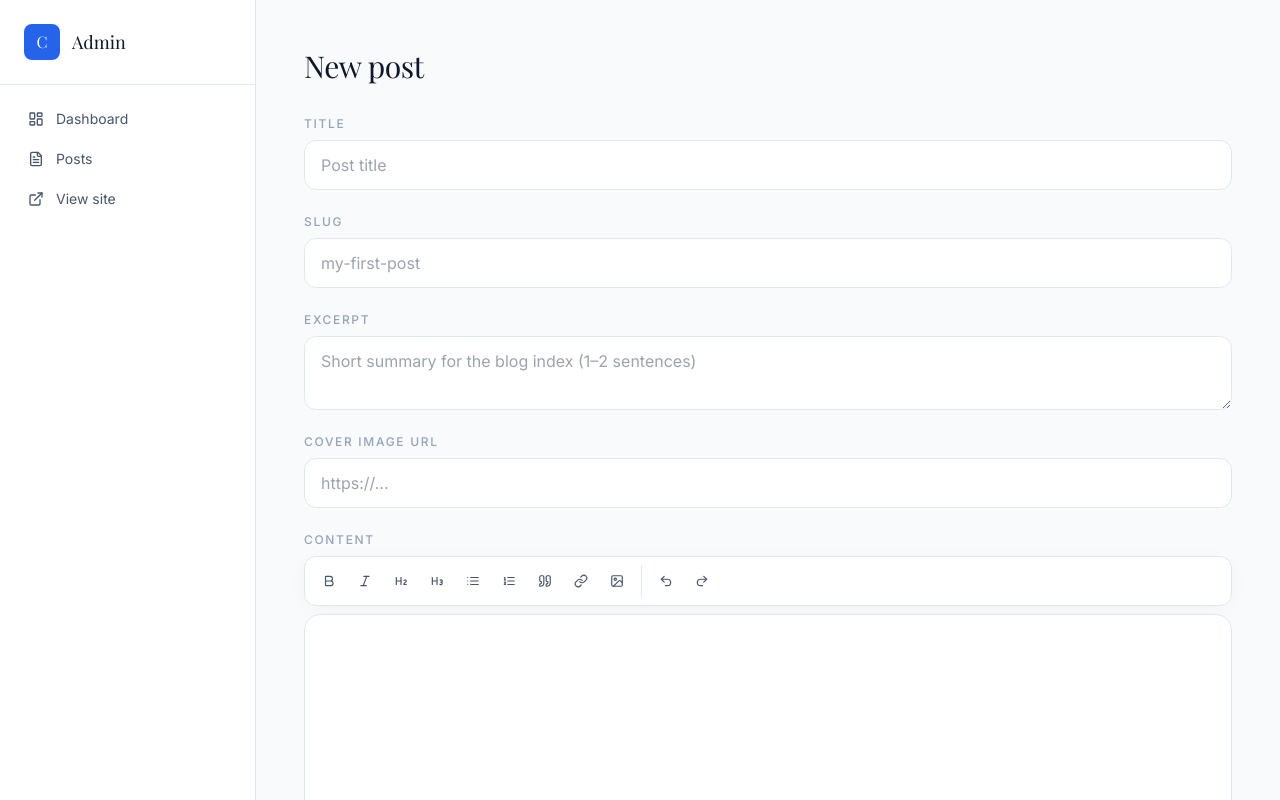
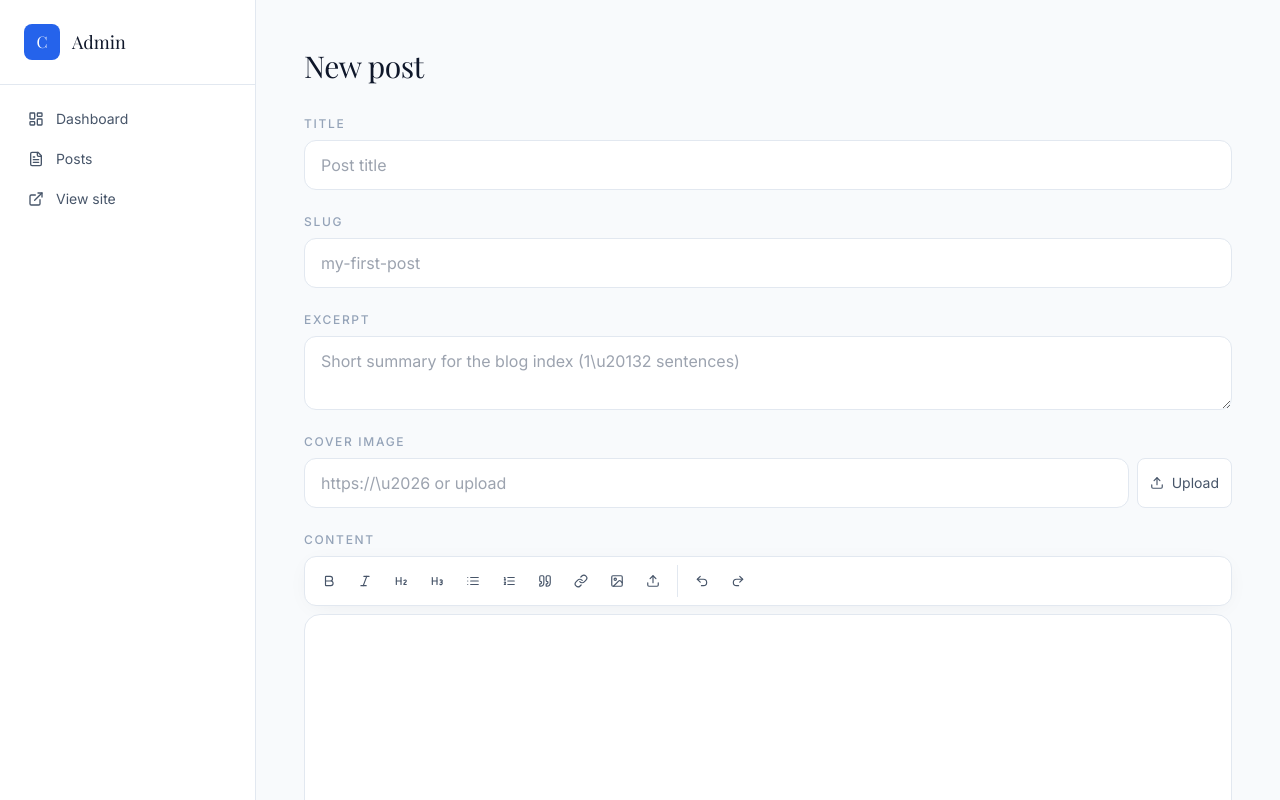
Before and after one commit to iqdecision24/claude-caiman-company-registration, a Next.js app: page /admin/posts/new in a window 1280 px wide. Shown: the top 800 px of the page. Built offline with nearby package versions, Linux system fonts and the light colour scheme; no server answers; sample sign-in values are in the browser's storage.

Commit message:
feat: Cloudinary signed direct upload from PostEditor (image + cover)

```diff
--- a/package.json
+++ b/package.json
@@ -22,6 +22,7 @@
     "@tiptap/extension-link": "^2.10.3",
     "bcryptjs": "^2.4.3",
     "clsx": "^2.1.1",
+    "cloudinary": "^2.5.1",
     "gsap": "^3.12.5",
     "lucide-react": "^0.468.0",
     "next": "^15.5.4",
--- /dev/null
+++ b/src/app/api/cloudinary/sign/route.ts
@@ -0,0 +1,70 @@
+import { NextResponse } from 'next/server';
+import { z } from 'zod';
+import { auth } from '@/lib/auth';
+import { cloudinary, isCloudinaryConfigured } from '@/lib/cloudinary';
+
+// Returns a short-lived signature the browser uses to POST an image directly
+// to Cloudinary. Only authenticated admins can obtain a signature.
+//
+// Client usage:
+//   const { cloudName, apiKey, timestamp, folder, signature } =
+//     await (await fetch('/api/cloudinary/sign', { method: 'POST',
+//       headers: { 'Content-Type': 'application/json' },
+//       body: JSON.stringify({ folder: 'cayman-formation/posts' }) })).json();
+//
+//   const fd = new FormData();
+//   fd.append('file', file);
+//   fd.append('api_key', apiKey);
+//   fd.append('timestamp', String(timestamp));
+//   fd.append('folder', folder);
+//   fd.append('signature', signature);
+//   const up = await fetch(`https://api.cloudinary.com/v1_1/${cloudName}/image/upload`, {
+//     method: 'POST', body: fd,
+//   });
+//   const { secure_url } = await up.json();
+
+export const runtime = 'nodejs';
+export const dynamic = 'force-dynamic';
+
+const bodySchema = z.object({
+  folder: z.string().min(1).max(120).optional(),
+});
+
+export async function POST(req: Request) {
+  const session = await auth();
+  if (!session?.user) {
+    return NextResponse.json({ error: 'Unauthorized' }, { status: 401 });
+  }
+
+  if (!isCloudinaryConfigured()) {
+    return NextResponse.json(
+      {
+        error:
+          'Cloudinary is not configured. Set CLOUDINARY_CLOUD_NAME, CLOUDINARY_API_KEY and CLOUDINARY_API_SECRET in env.',
+      },
+      { status: 500 },
+    );
+  }
+
+  const json = await req.json().catch(() => ({}));
+  const parsed = bodySchema.safeParse(json);
+  if (!parsed.success) {
+    return NextResponse.json({ error: 'Invalid body' }, { status: 400 });
+  }
+
+  const folder = parsed.data.folder ?? 'cayman-formation/posts';
+  const timestamp = Math.round(Date.now() / 1000);
+
+  const signature = cloudinary.utils.api_sign_request(
+    { timestamp, folder },
+    process.env.CLOUDINARY_API_SECRET!,
+  );
+
+  return NextResponse.json({
+    cloudName: process.env.CLOUDINARY_CLOUD_NAME,
+    apiKey: process.env.CLOUDINARY_API_KEY,
+    timestamp,
+    folder,
+    signature,
+  });
+}
--- /dev/null
+++ b/src/components/admin/ImageUpload.tsx
@@ -0,0 +1,128 @@
+'use client';
+
+import { useRef, useState } from 'react';
+import { Upload, Loader2 } from 'lucide-react';
+import { cn } from '@/lib/utils';
+
+type Props = {
+  onUploaded: (url: string) => void;
+  folder?: string;
+  label?: React.ReactNode;
+  loadingLabel?: React.ReactNode;
+  className?: string;
+  iconOnly?: boolean;
+  maxSizeMb?: number;
+};
+
+type SignResponse = {
+  cloudName: string;
+  apiKey: string;
+  timestamp: number;
+  folder: string;
+  signature: string;
+};
+
+/**
+ * Signed direct upload to Cloudinary.
+ * - Asks /api/cloudinary/sign (admin-only) for a short-lived signature
+ * - Uploads the file straight from the browser to Cloudinary
+ * - Calls onUploaded(secure_url) once the CDN URL is available
+ */
+export function ImageUpload({
+  onUploaded,
+  folder = 'cayman-formation/posts',
+  label,
+  loadingLabel,
+  className,
+  iconOnly,
+  maxSizeMb = 8,
+}: Props) {
+  const input = useRef<HTMLInputElement>(null);
+  const [loading, setLoading] = useState(false);
+  const [error, setError] = useState<string | null>(null);
+
+  async function handleFile(file: File) {
+    setError(null);
+    if (file.size > maxSizeMb * 1024 * 1024) {
+      setError(`File too large (max ${maxSizeMb} MB)`);
+      return;
+    }
+    if (!file.type.startsWith('image/')) {
+      setError('Only images are allowed');
+      return;
+    }
+
+    setLoading(true);
+    try {
+      const signRes = await fetch('/api/cloudinary/sign', {
+        method: 'POST',
+        headers: { 'Content-Type': 'application/json' },
+        body: JSON.stringify({ folder }),
+      });
+      if (!signRes.ok) {
+        const payload = await signRes.json().catch(() => ({}));
+        throw new Error(payload.error ?? `Sign failed (${signRes.status})`);
+      }
+      const sig = (await signRes.json()) as SignResponse;
+
+      const fd = new FormData();
+      fd.append('file', file);
+      fd.append('api_key', sig.apiKey);
+      fd.append('timestamp', String(sig.timestamp));
+      fd.append('folder', sig.folder);
+      fd.append('signature', sig.signature);
+
+      const up = await fetch(
+        `https://api.cloudinary.com/v1_1/${sig.cloudName}/image/upload`,
+        { method: 'POST', body: fd },
+      );
+      if (!up.ok) {
+        const payload = await up.json().catch(() => ({}));
+        throw new Error(payload.error?.message ?? `Upload failed (${up.status})`);
+      }
+      const data = (await up.json()) as { secure_url: string };
+      onUploaded(data.secure_url);
+    } catch (err) {
+      setError((err as Error).message);
+    } finally {
+      setLoading(false);
+    }
+  }
+
+  return (
+    <>
+      <button
+        type="button"
+        onClick={() => input.current?.click()}
+        disabled={loading}
+        title={typeof label === 'string' ? label : 'Upload image'}
+        className={cn(
+          'inline-flex items-center justify-center gap-2 rounded-lg border border-border bg-white text-sm text-foreground-muted transition-colors hover:border-brand/40 hover:text-brand disabled:opacity-50 disabled:cursor-not-allowed',
+          iconOnly ? 'h-8 w-8' : 'px-3 py-2',
+          className,
+        )}
+      >
+        {loading ? (
+          <Loader2 size={14} className="animate-spin" />
+        ) : (
+          <Upload size={14} />
+        )}
+        {!iconOnly && (
+          <span>{loading ? (loadingLabel ?? 'Uploading\u2026') : (label ?? 'Upload')}</span>
+        )}
+      </button>
+      <input
+        ref={input}
+        type="file"
+        accept="image/*"
+        className="hidden"
+        onChange={(e) => {
+          const f = e.target.files?.[0];
+          if (f) void handleFile(f);
+          e.target.value = '';
+        }}
+      />
+      {error && <p className="mt-1 text-xs text-red-600">{error}</p>}
+    </>
+  );
+}
--- a/src/components/admin/PostEditor.tsx
+++ b/src/components/admin/PostEditor.tsx
@@ -9,9 +9,11 @@ import Image from '@tiptap/extension-image';
 import {
   Bold, Italic, List, ListOrdered, Heading2, Heading3,
   Quote, Undo2, Redo2, Link as LinkIcon, Image as ImageIcon,
+  ImagePlus,
 } from 'lucide-react';
 import { Button } from '@/components/ui/Button';
 import { makeSlug } from '@/lib/utils';
+import { ImageUpload } from '@/components/admin/ImageUpload';
 
 type Initial = {
   id: string;
@@ -128,20 +130,38 @@ export function PostEditor({ post }: { post?: Initial }) {
           rows={2}
           value={excerpt ?? ''}
           onChange={(e) => setExcerpt(e.target.value)}
-          placeholder="Short summary for the blog index (1–2 sentences)"
+          placeholder="Short summary for the blog index (1\u20132 sentences)"
         />
       </div>
 
       <div className="grid gap-2">
         <label className="text-xs font-medium uppercase tracking-[0.14em] text-foreground-subtle">
-          Cover image URL
+          Cover image
         </label>
-        <input
-          className={inputCls}
-          value={imageUrl ?? ''}
-          onChange={(e) => setImageUrl(e.target.value)}
-          placeholder="https://…"
-        />
+        <div className="flex gap-2">
+          <input
+            className={inputCls}
+            value={imageUrl ?? ''}
+            onChange={(e) => setImageUrl(e.target.value)}
+            placeholder="https://\u2026 or upload"
+          />
+          <ImageUpload
+            folder="cayman-formation/covers"
+            label="Upload"
+            onUploaded={(url) => setImageUrl(url)}
+            className="shrink-0"
+          />
+        </div>
+        {imageUrl && (
+          <div className="mt-2 rounded-xl border border-border bg-white p-2 w-fit">
+            {/* eslint-disable-next-line @next/next/no-img-element */}
+            <img
+              src={imageUrl}
+              alt="cover preview"
+              className="h-24 w-auto rounded-lg object-cover"
+            />
+          </div>
+        )}
       </div>
 
       <div className="grid gap-2">
@@ -150,7 +170,7 @@ export function PostEditor({ post }: { post?: Initial }) {
         </label>
 
         {editor && (
-          <div className="flex flex-wrap gap-1 rounded-xl border border-border bg-white p-2 shadow-soft">
+          <div className="flex flex-wrap items-center gap-1 rounded-xl border border-border bg-white p-2 shadow-soft">
             <ToolbarBtn onClick={() => editor.chain().focus().toggleBold().run()} active={editor.isActive('bold')} label="Bold"><Bold size={14} /></ToolbarBtn>
             <ToolbarBtn onClick={() => editor.chain().focus().toggleItalic().run()} active={editor.isActive('italic')} label="Italic"><Italic size={14} /></ToolbarBtn>
             <ToolbarBtn onClick={() => editor.chain().focus().toggleHeading({ level: 2 }).run()} active={editor.isActive('heading', { level: 2 })} label="H2"><Heading2 size={14} /></ToolbarBtn>
@@ -175,10 +195,19 @@ export function PostEditor({ post }: { post?: Initial }) {
                 if (!url) return;
                 editor.chain().focus().setImage({ src: url }).run();
               }}
-              label="Image"
+              label="Image from URL"
             >
               <ImageIcon size={14} />
             </ToolbarBtn>
+            <ImageUpload
+              iconOnly
+              folder="cayman-formation/posts"
+              label="Upload image"
+              onUploaded={(url) => {
+                editor.chain().focus().setImage({ src: url }).run();
+              }}
+              className="border-transparent hover:bg-background-muted"
+            />
             <div className="mx-1 w-px self-stretch bg-border" />
             <ToolbarBtn onClick={() => editor.chain().focus().undo().run()} label="Undo"><Undo2 size={14} /></ToolbarBtn>
             <ToolbarBtn onClick={() => editor.chain().focus().redo().run()} label="Redo"><Redo2 size={14} /></ToolbarBtn>
@@ -201,7 +230,7 @@ export function PostEditor({ post }: { post?: Initial }) {
 
       <div className="flex items-center gap-3">
         <Button onClick={save} disabled={saving || !title}>
-          {saving ? 'Saving…' : editing ? 'Update post' : 'Create post'}
+          {saving ? 'Saving\u2026' : editing ? 'Update post' : 'Create post'}
         </Button>
         <Button variant="secondary" onClick={() => router.push('/admin/posts')}>
           Cancel
--- /dev/null
+++ b/src/lib/cloudinary.ts
@@ -0,0 +1,21 @@
+import { v2 as cloudinary } from 'cloudinary';
+
+// Configure once per lambda cold start.
+if (process.env.CLOUDINARY_CLOUD_NAME) {
+  cloudinary.config({
+    cloud_name: process.env.CLOUDINARY_CLOUD_NAME,
+    api_key: process.env.CLOUDINARY_API_KEY,
+    api_secret: process.env.CLOUDINARY_API_SECRET,
+    secure: true,
+  });
+}
+
+export { cloudinary };
+
+export function isCloudinaryConfigured(): boolean {
+  return Boolean(
+    process.env.CLOUDINARY_CLOUD_NAME &&
+      process.env.CLOUDINARY_API_KEY &&
+      process.env.CLOUDINARY_API_SECRET,
+  );
+}
```
Also changed, not shown: 1 other file (tests, documents, lock files or other folders).
